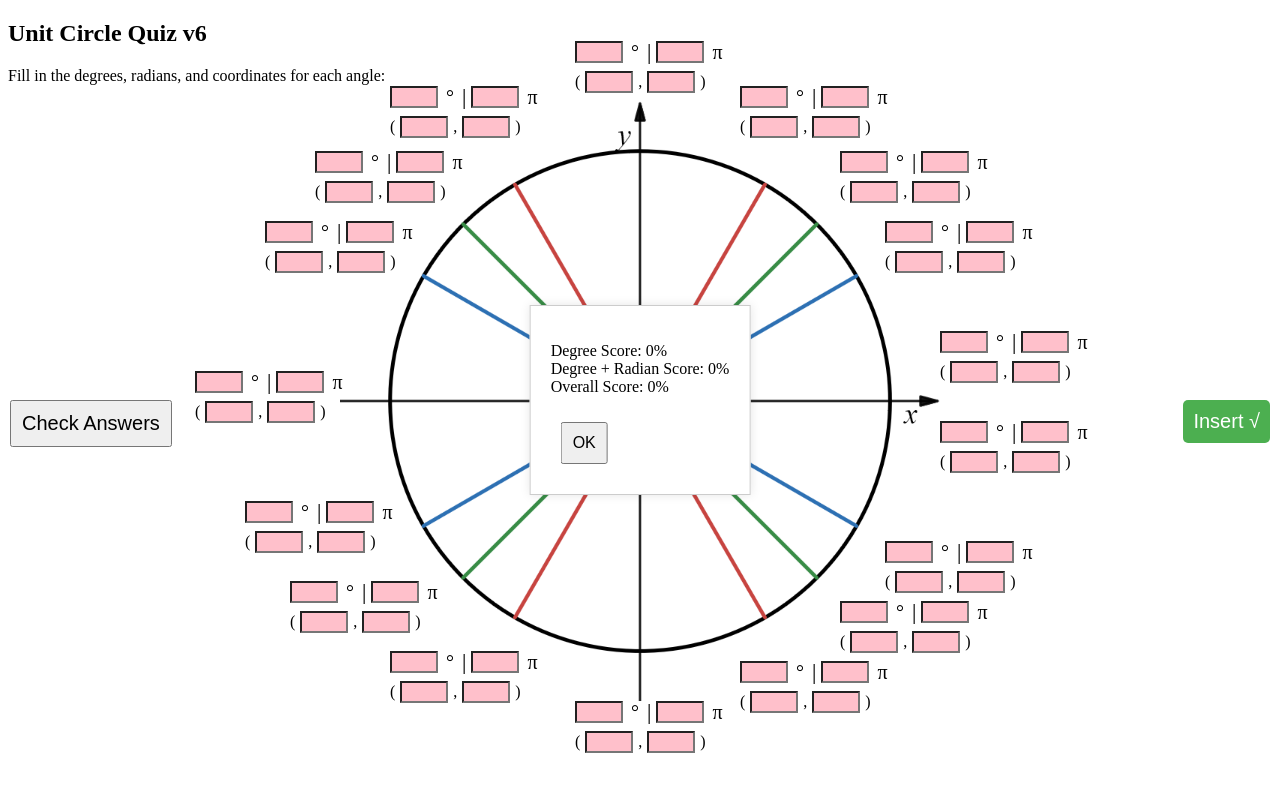
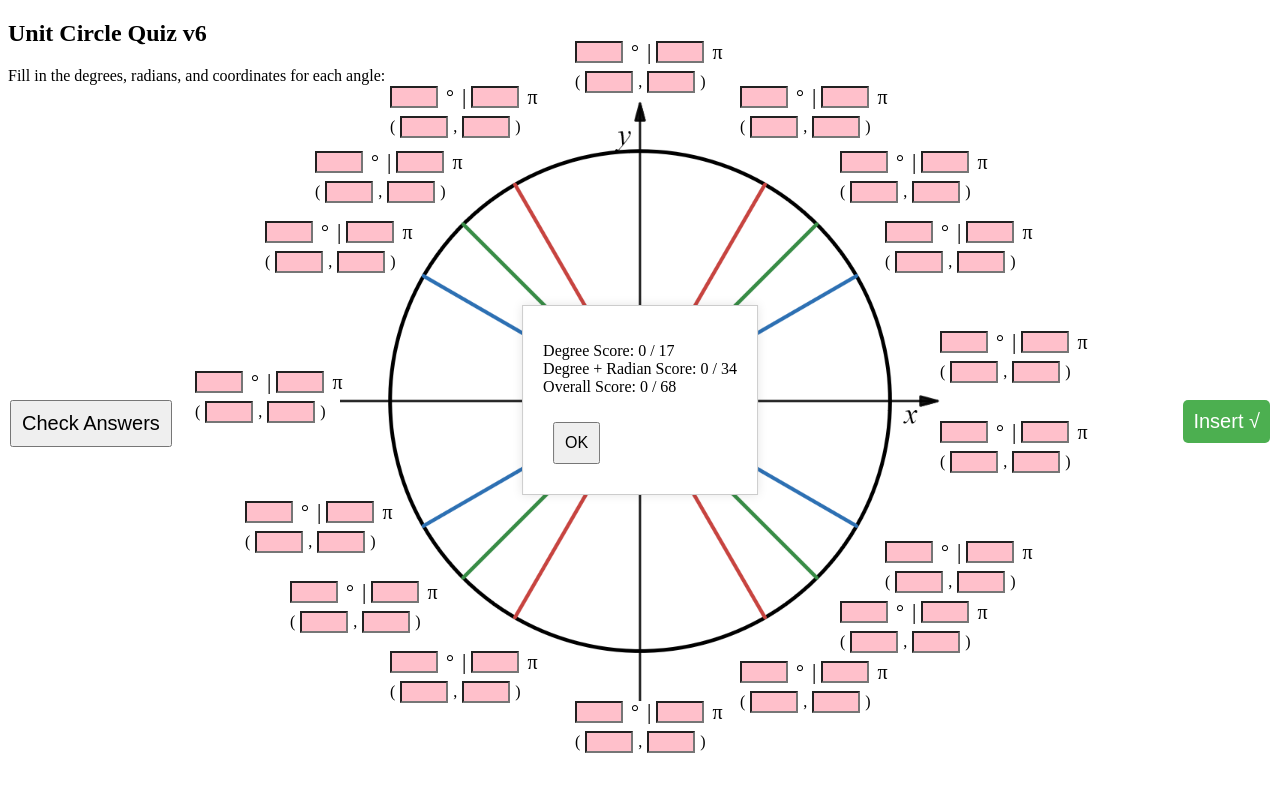
Before and after one commit to nar5093/UnitCircleQuiz, a plain HTML site: page index.html in a window 1280 px wide. Both pictures are taken after a click on the button "Check Answers". Drawn offline with Linux system fonts and the light colour scheme.

Commit message:
Update index.html

```diff
--- a/index.html
+++ b/index.html
@@ -174,15 +174,26 @@ function checkAnswers() {
         }
     });
 
-    let degreeScore = ((correctTotal / totalDegrees) * 100).toFixed(0);
-    let degRadScore = ((correctTotal / totalDegRad) * 100).toFixed(0);
-    let overallScore = ((correctTotal / totalTotal) * 100).toFixed(0);
+    // let degreeScore = ((correctTotal / totalDegrees) * 100).toFixed(0);
+    // let degRadScore = ((correctTotal / totalDegRad) * 100).toFixed(0);
+    // let overallScore = ((correctTotal / totalTotal) * 100).toFixed(0);
 
-    document.getElementById('popup-score').innerHTML = `
-        Degree Score: ${degreeScore}%<br>
-        Degree + Radian Score: ${degRadScore}%<br>
-        Overall Score: ${overallScore}%
-    `;
+	let degreeScore = `${correctDegrees} / ${totalDegrees}`;
+	let degRadScore = `${correctDegRad} / ${totalDegRad}`;
+	let overallScore = `${correctTotal} / ${totalTotal}`;
+
+    //document.getElementById('popup-score').innerHTML = `
+        //Degree Score: ${degreeScore}%<br>
+        //Degree + Radian Score: ${degRadScore}%<br>
+        //Overall Score: ${overallScore}%
+    //`;
+
+	document.getElementById('popup-score').innerHTML = `
+		Degree Score: ${degreeScore}<br>
+		Degree + Radian Score: ${degRadScore}<br>
+		Overall Score: ${overallScore}
+	`;
+
 
 	function sendScoreToCanvas(score) {
     if (window.parent !== window) {
```
